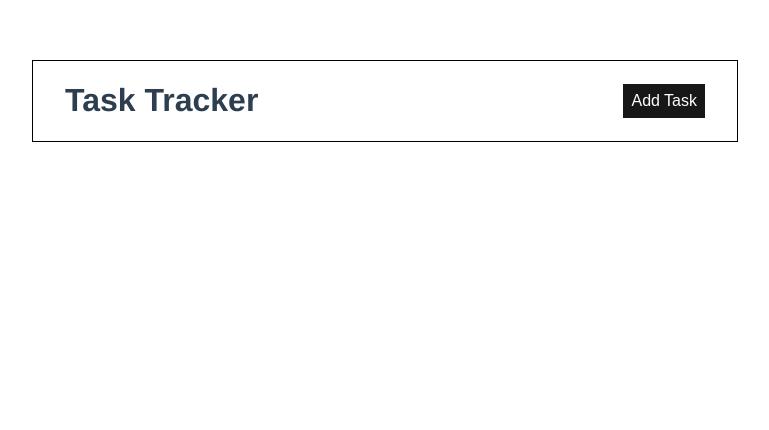
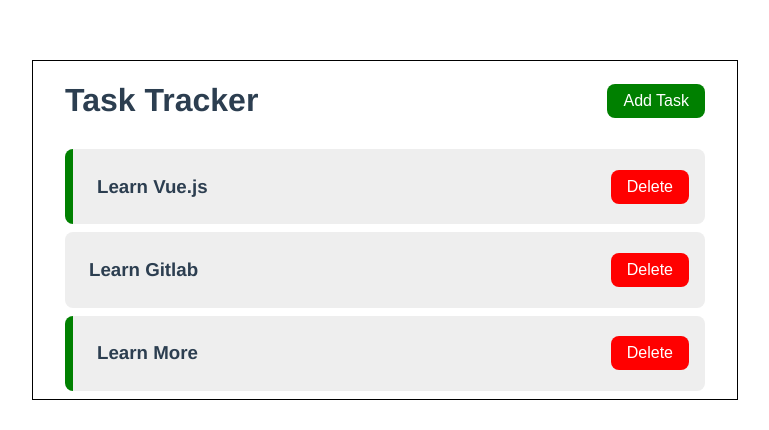
Before and after one commit to adriandotdev/vue-test-project, a Vue app: page / in a window 1280 px wide. Shown: the top 430 px of the page, without its empty margins (255-1024 px from the left). Built offline with nearby package versions, Linux system fonts and the light colour scheme.

Commit message:
DONE for adding toggle task priority

```diff
--- a/src/App.vue
+++ b/src/App.vue
@@ -1,17 +1,69 @@
 <template>
   <main class="container">
     <Header title="Task Tracker" />
+    <Tasks @toggle-task="toggleTask" @delete-task="deleteTask" :tasks="tasks"/>
   </main>
 </template>
 
 <script>
 
 import Header from './components/Header.vue';
+import Tasks from './components/Tasks.vue';
 
 export default {
   name: 'App',
   components: {
-    Header
+    Header,
+    Tasks
+  },
+  data() {
+
+    return {
+      tasks: []
+    }
+  },
+
+  // Mostly you will use this for API calls
+  created() {
+    this.tasks = [
+      {
+        id: 1,
+        priority: true,
+        text: 'Learn Vue.js'
+      },
+      {
+        id: 2,
+        priority: false,
+        text: 'Learn Gitlab'
+      },
+      {
+        id: 3,
+        priority: true,
+        text: 'Learn More'
+      }
+    ]
+  },
+  methods: {
+    deleteTask(id) {
+
+      if (confirm('Are you sure you want to delete this task?')) {
+        this.tasks = this.tasks.filter(task => task.id !== id);
+      }
+    },
+    toggleTask(id) {
+
+      this.tasks = this.tasks.map(task => {
+
+        if (task.id === id) {
+          return {
+            ...task,
+            priority: !task.priority
+          }
+        }
+        else
+          return task;
+      })
+    }
   }
 }
 </script>
--- a/src/components/Button.vue
+++ b/src/components/Button.vue
@@ -0,0 +1,33 @@
+<template>
+    <button @click="onClick()" :style="{background: color}">
+        {{ text }}
+    </button>
+</template>
+
+<script>
+
+    export default {
+        name: 'Button',
+        props: {
+            text: String,
+            color: String
+        },
+        methods: {
+            onClick() {
+
+            }
+        }
+    }
+</script>
+
+<style scoped>
+    button {
+        padding: .5em 1em;
+        font-size: 1rem;
+        cursor: pointer;
+        outline: none;
+        border: none;
+        color: white;
+        border-radius: .5rem;
+    }
+</style>
--- a/src/components/Header.vue
+++ b/src/components/Header.vue
@@ -1,15 +1,21 @@
 <template>
     <header>
         <h1>{{ title }}</h1>
-        <button>Add Task</button>
+        <Button text="Add Task" color="green"/>
     </header>
 </template>
 
 <script>
+
+    import Button from './Button.vue';
+
     export default {
         name: 'Header',
         props: {
             title: String
+        },
+        components: {
+            Button
         }
     }
 </script>
@@ -21,14 +27,4 @@
         gap: 1rem;
         justify-content: space-between;
     }
-
-    button {
-        padding: .5em;
-        font-size: 1rem;
-        cursor: pointer;
-        background: #171717;
-        outline: none;
-        border: none;
-        color: white;
-    }
 </style>
--- /dev/null
+++ b/src/components/Task.vue
@@ -0,0 +1,59 @@
+<template>
+    <div @dblclick="$emit('toggle-task', task.id)" :class="['task', task.priority ? 'border' : '']">
+        <h3>{{ task.text }}</h3>
+
+        <section class="buttons">
+            <button @click="$emit('delete-task', task.id)" id="btn-delete">Delete</button>
+        </section>
+    </div>
+
+</template>
+
+<script>
+    import Button from './Button.vue';
+
+    export default {
+
+        name: 'Task',
+        props: {
+            task: Object
+        },
+        components: {
+            Button
+        },
+    }
+</script>
+
+<style scoped>
+    .task {
+
+        background: rgb(238, 238, 238);
+        padding: .5rem 1rem .5rem 1.5rem;
+        margin: .5rem 0;
+        text-align: left;
+        border-radius: .5rem;
+
+        /* layout */
+        display: flex;
+        align-items: center;
+        justify-content: space-between;
+    }
+
+    h3 {
+        user-select: none;
+    }
+    #btn-delete {
+        padding: .5em 1em;
+        font-size: 1rem;
+        cursor: pointer;
+        outline: none;
+        border: none;
+        color: white;
+        border-radius: .5rem;
+        background-color: red;
+    }
+
+    .border {
+        border-left: 8px solid green;
+    }
+</style>
--- /dev/null
+++ b/src/components/Tasks.vue
@@ -0,0 +1,23 @@
+<template>
+    <div id="tasks" :key="task.id" v-for="task in tasks">
+        <Task @toggle-task="$emit('toggle-task', task.id)" @delete-task="$emit('delete-task', task.id)" :task="task"/>
+    </div>
+
+    <h1 v-if="tasks.length === 0">No Tasks</h1>
+</template>
+
+<script>
+
+    import Task from './Task.vue';
+
+    export default {
+        name: 'Tasks',
+        props: {
+            tasks: Array
+        },
+        components: {
+            Task
+        },
+        emits: ['delete-task', 'toggle-task']
+    }
+</script>
```
